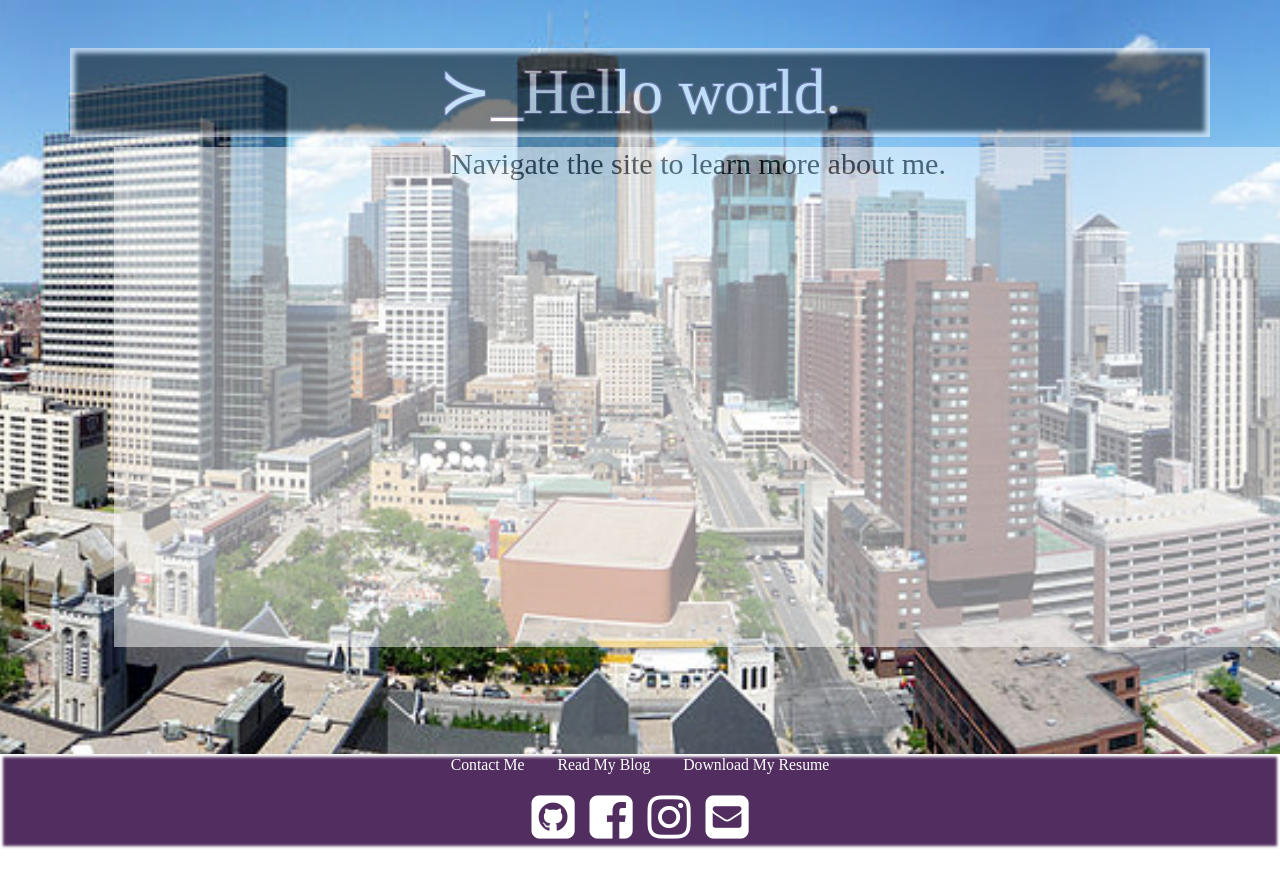
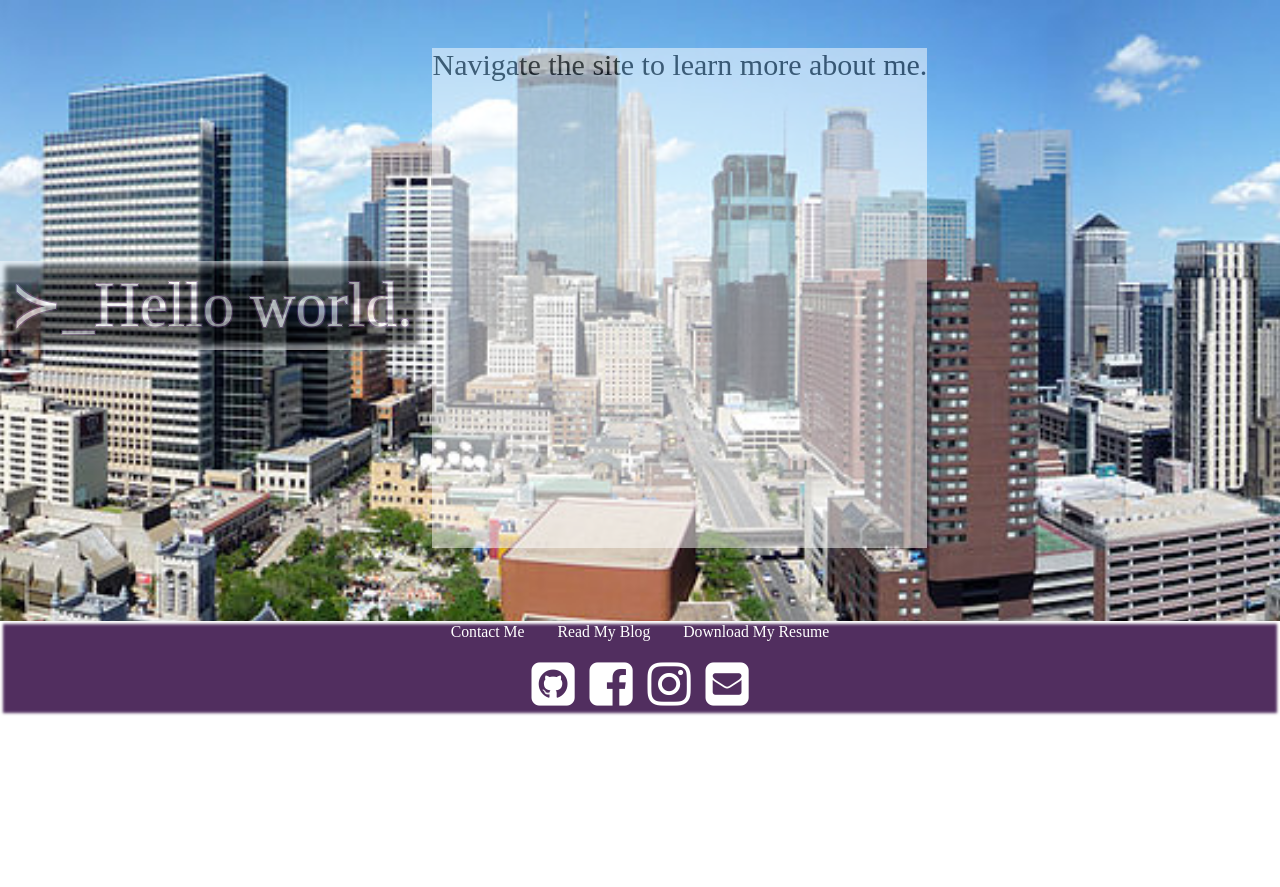
Before and after one commit to pfrank7/pfrank7.github.io, a Jekyll site: the page built from index.html, in a window 1280 px wide. Shown: the top 887 px of the page. Built offline with Jekyll 4.4.1, drawn with Linux system fonts in a browser that asks for light colours; nearby versions of some CDN libraries.

Commit message:
Update index.html

```diff
--- a/index.html
+++ b/index.html
@@ -44,20 +44,23 @@
 </style>
 <div>
 	<section class = "jumbotron">
-		<div class = "container"> <!-- id = "margin" -->
-			<div class = "text-center">
-				<h1 id = "letters" >&#8827&lowbar;</h1>
-			</div>
-			<!--div class = "row">
+		<div class = "text-center">
+			<h1 id = "letters" >&#8827&lowbar;</h1>
+		</div>
+		<!--div id = "margin" class = "container">
+			<div class = "row">
 				<div class = "col-sm-12">
 					<div class = "text-center">
 						<h1 id = "letters" >&#8827&lowbar;</h1>
 					</div>
 				</div>
-			</div-->
+			</div>
 			<div class = "row text-center" style = "top:0px;">
 				<h2>Navigate the site to learn more about me. </h2>
 			</div>
+		</div-->
+		<div class = "row text-center" style = "top:0px;">
+			<h2>Navigate the site to learn more about me. </h2>
 		</div>
 	</section>
 </div>
```
